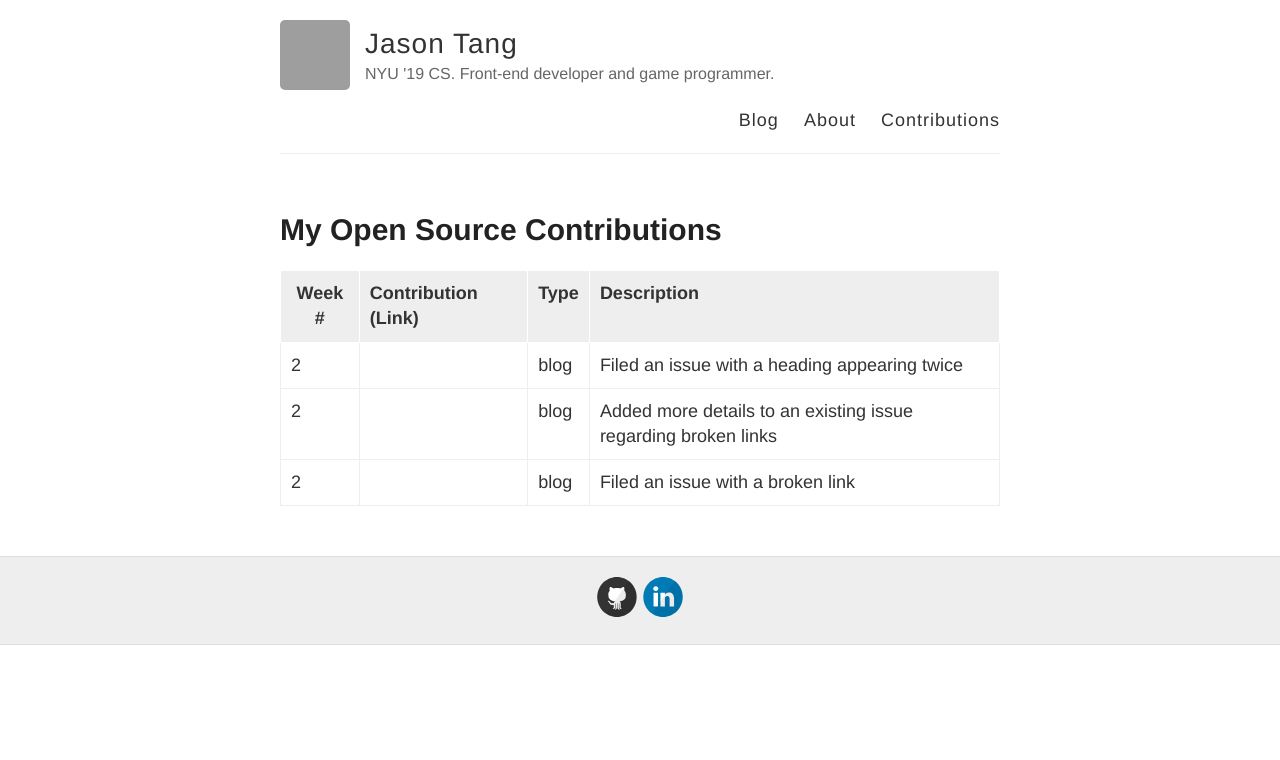
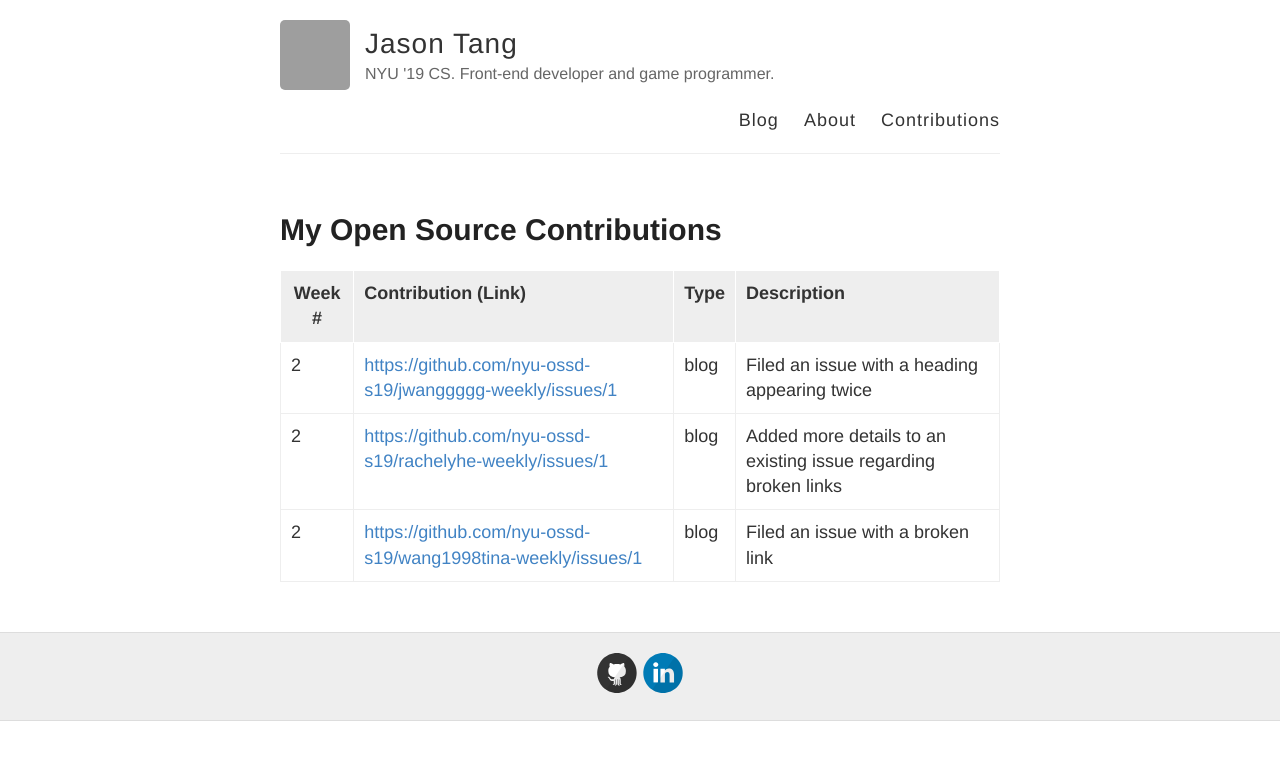
Before and after one commit to nyu-ossd-s19/jztang-weekly, a Jekyll site: the page built from contributions.md, in a window 1280 px wide. Shown: the top 760 px of the page. Built offline with Jekyll 4.4.1, drawn with Linux system fonts in a browser that asks for light colours; grey boxes are pictures that could not be loaded.

Commit message:
fixed contribution links

```diff
--- a/contributions.md
+++ b/contributions.md
@@ -16,6 +16,6 @@ Replace the first row with your contribution.
 
 | Week #       | Contribution (Link)  | Type  | Description |
 |---|:---|:---|:---|
-| 2 | [](https://github.com/nyu-ossd-s19/jwanggggg-weekly/issues/1) | blog | Filed an issue with a heading appearing twice |
-| 2 | [](https://github.com/nyu-ossd-s19/rachelyhe-weekly/issues/1) | blog | Added more details to an existing issue regarding broken links |
-| 2 | [](https://github.com/nyu-ossd-s19/wang1998tina-weekly/issues/1) | blog | Filed an issue with a broken link |
+| 2 | <https://github.com/nyu-ossd-s19/jwanggggg-weekly/issues/1> | blog | Filed an issue with a heading appearing twice |
+| 2 | <https://github.com/nyu-ossd-s19/rachelyhe-weekly/issues/1> | blog | Added more details to an existing issue regarding broken links |
+| 2 | <https://github.com/nyu-ossd-s19/wang1998tina-weekly/issues/1> | blog | Filed an issue with a broken link |
```
